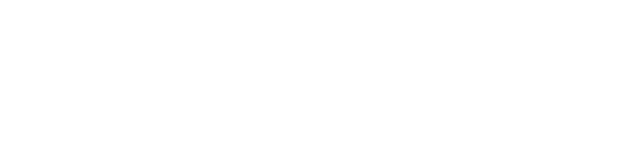
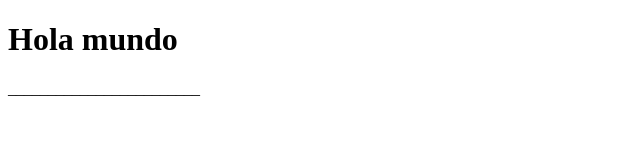
Before and after one commit to MESS-Softworks/Prueba-GIT, a plain HTML site: page index.html in a window 1280 px wide. Shown: the whole page, without its empty margins (0-640 px from the left). Drawn offline with Linux system fonts and the light colour scheme.

Commit message:
hola mundo

```diff
--- a/index.html
+++ b/index.html
@@ -6,6 +6,7 @@
     <title>Document</title>
 </head>
 <body>
-
+      <h1>Hola mundo</h1>
+      <p>________________________</p>
 </body>
 </html>
```
